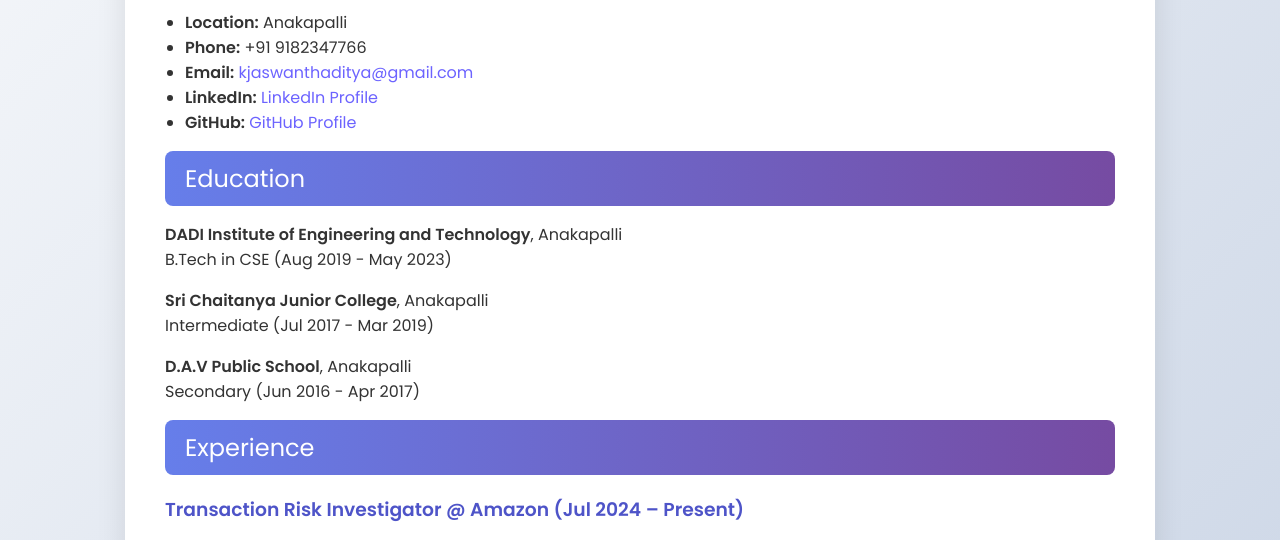
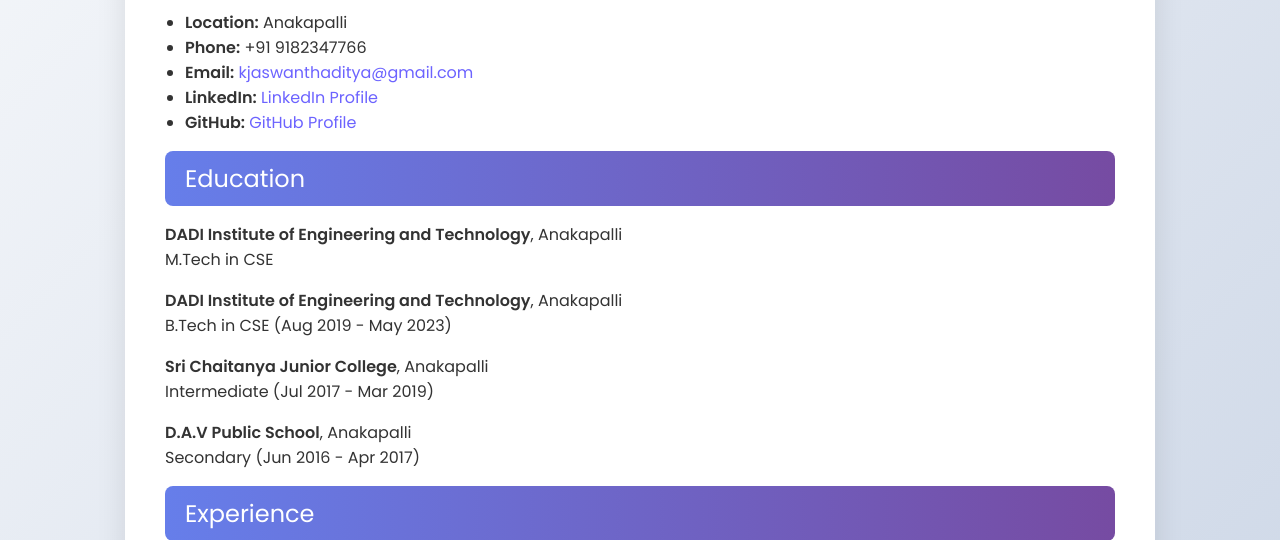
Before and after one commit to Kjaswanthaditya/jaswanthresume, a plain HTML site: page index.html in a window 1280 px wide. Shown: the part 207-747 px from the top of the page. Drawn offline with Linux system fonts and the light colour scheme.

Commit message:
index.html

```diff
--- a/index.html
+++ b/index.html
@@ -64,6 +64,7 @@
 
     <div class="section">
       <div class="section-title">Education</div>
+      <p><strong>DADI Institute of Engineering and Technology</strong>, Anakapalli<br>M.Tech in CSE </p>
       <p><strong>DADI Institute of Engineering and Technology</strong>, Anakapalli<br>B.Tech in CSE (Aug 2019 - May 2023)</p>
       <p><strong>Sri Chaitanya Junior College</strong>, Anakapalli<br>Intermediate (Jul 2017 - Mar 2019)</p>
       <p><strong>D.A.V Public School</strong>, Anakapalli<br>Secondary (Jun 2016 - Apr 2017)</p>
```
